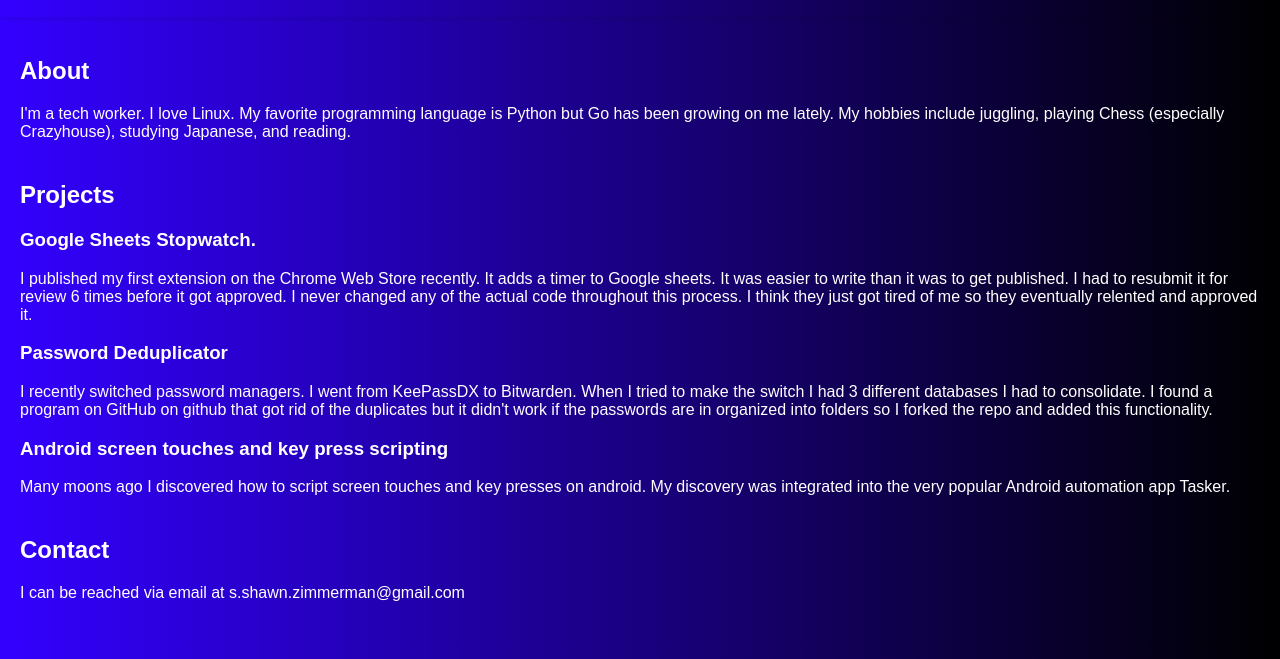
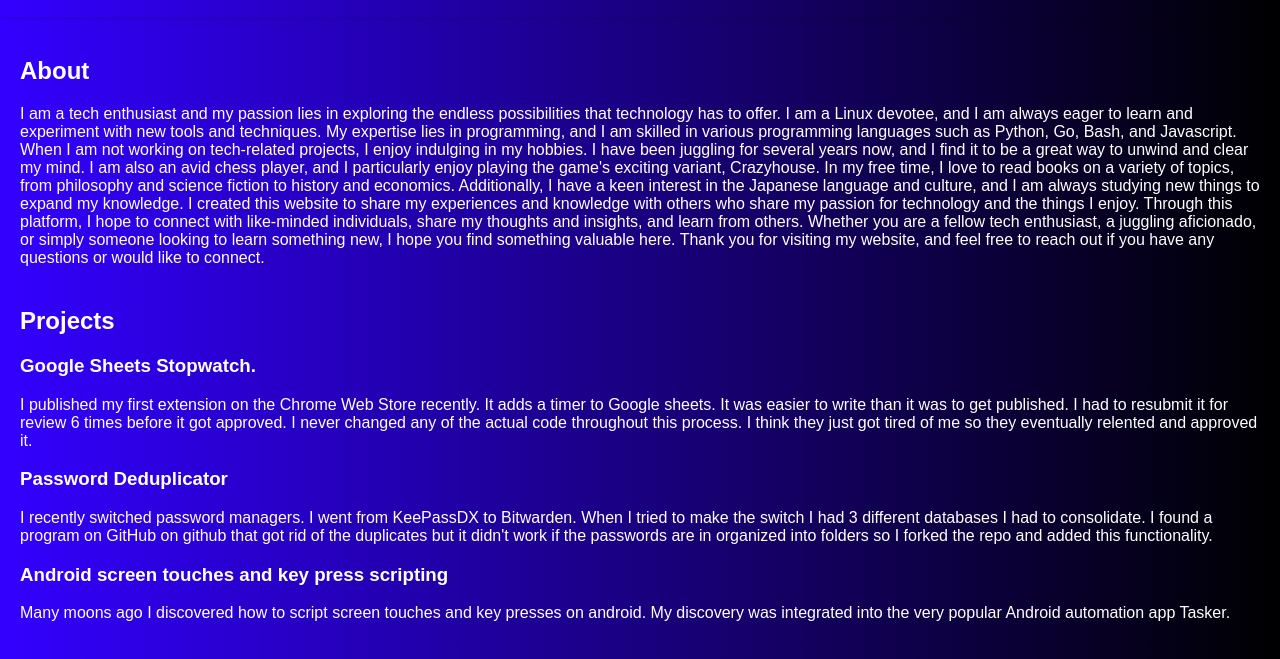
Before and after one commit to jq6l43d1/jq6l43d1.github.io, a plain HTML site: page index.html in a window 1280 px wide. Shown: the part 121-780 px from the top of the page. Drawn offline with Linux system fonts and the light colour scheme.

Commit message:
rewriting about section

```diff
--- a/index.html
+++ b/index.html
@@ -20,7 +20,13 @@
     <main>
       <section id="about">
         <h2>About</h2>
-        <p>I'm a tech worker. I love Linux. My favorite programming language is Python but Go has been growing on me lately. My hobbies include juggling, playing Chess (especially Crazyhouse), studying Japanese, and reading.</p>
+        <p>I am a tech enthusiast and my passion lies in exploring the endless possibilities that technology has to offer. I am a Linux devotee, and I am always eager to learn and experiment with new tools and techniques. My expertise lies in programming, and I am skilled in various programming languages such as Python, Go, Bash, and Javascript.
+
+          When I am not working on tech-related projects, I enjoy indulging in my hobbies. I have been juggling for several years now, and I find it to be a great way to unwind and clear my mind. I am also an avid chess player, and I particularly enjoy playing the game's exciting variant, Crazyhouse. In my free time, I love to read books on a variety of topics, from philosophy and science fiction to history and economics. Additionally, I have a keen interest in the Japanese language and culture, and I am always studying new things to expand my knowledge.
+
+          I created this website to share my experiences and knowledge with others who share my passion for technology and the things I enjoy. Through this platform, I hope to connect with like-minded individuals, share my thoughts and insights, and learn from others. Whether you are a fellow tech enthusiast, a juggling aficionado, or simply someone looking to learn something new, I hope you find something valuable here.
+
+          Thank you for visiting my website, and feel free to reach out if you have any questions or would like to connect.</p>
       </section>
       <section id="projects">
         <h2>Projects</h2>
```
